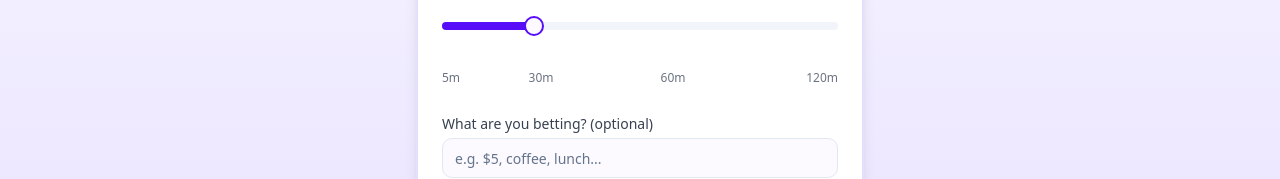
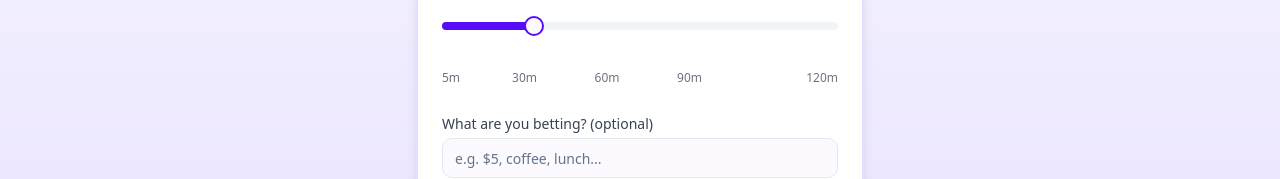
Before and after one commit to takitani-felipe/no-phone-zone-duel, a React (Vite) app: page / in a window 1280 px wide. Shown: the part 428-607 px from the top of the page. Built offline with nearby package versions, Linux system fonts and the light colour scheme.

Commit message:
Fix: Update time selector labels
Refactor the time selector component to center the 60m label and add a 90m label.

```diff
--- a/src/components/TimeSelector.tsx
+++ b/src/components/TimeSelector.tsx
@@ -32,8 +32,9 @@ const TimeSelector: React.FC<TimeSelectorProps> = ({ value, onChange }) => {
 
       <div className="grid grid-cols-12 text-xs text-gray-500">
         <span className="col-span-1 text-left">5m</span>
-        <span className="col-span-4 text-center">30m</span>
-        <span className="col-span-4 text-center">60m</span>
+        <span className="col-span-3 text-center">30m</span>
+        <span className="col-span-2 text-center">60m</span>
+        <span className="col-span-3 text-center">90m</span>
         <span className="col-span-3 text-right">120m</span>
       </div>
     </div>
```
